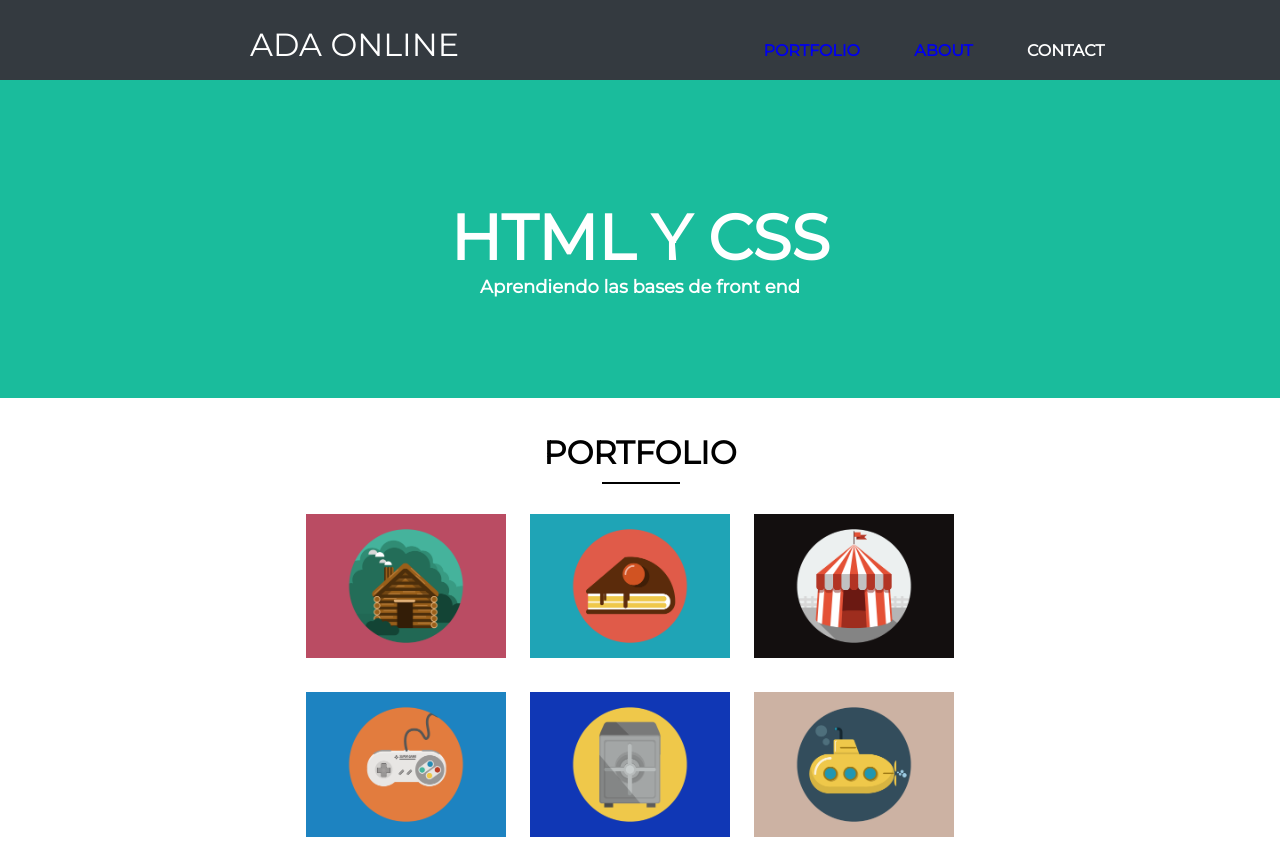
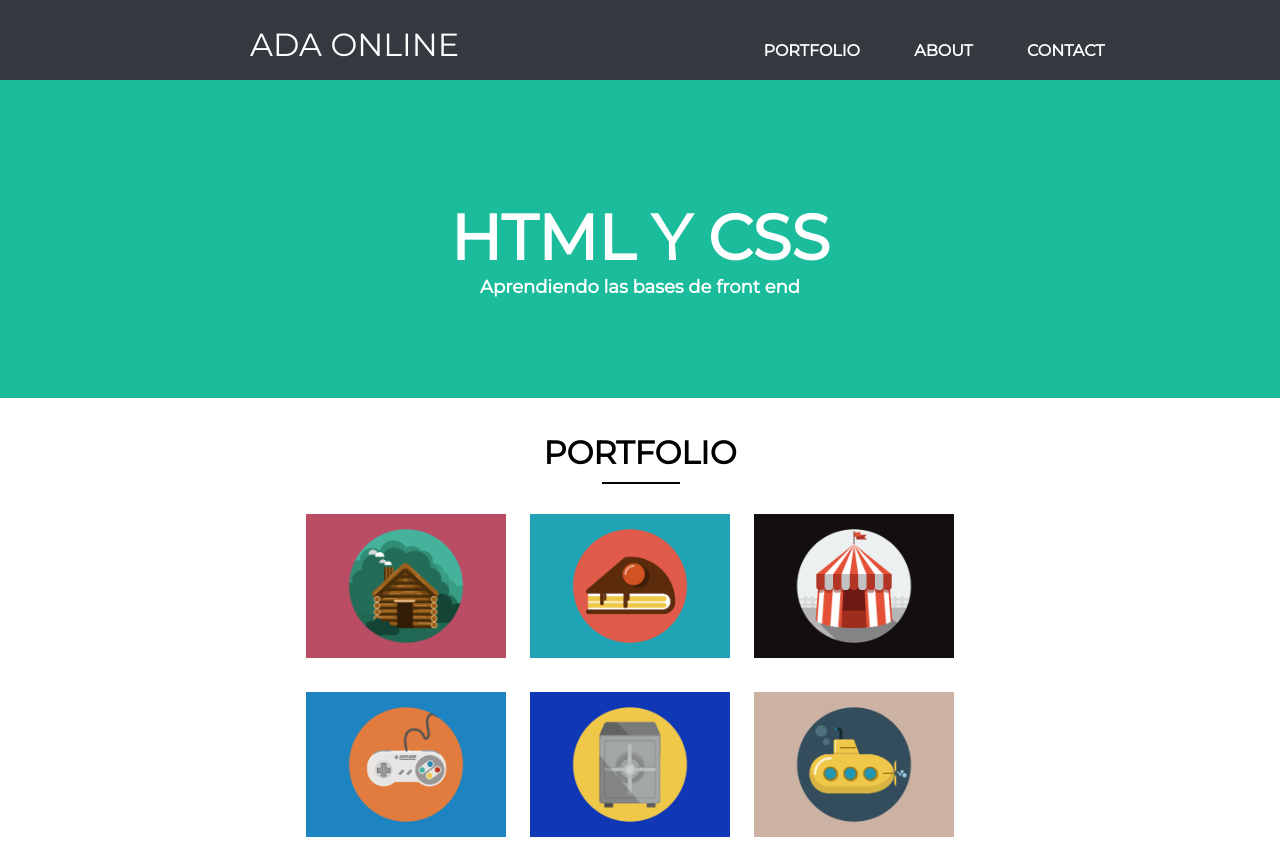
Before and after one commit to nsdonato/ADAC8_Tarea_Portfolio, a plain HTML site: page ejercicio.html in a window 1280 px wide. Shown: the top 844 px of the page. Drawn offline with Linux system fonts and the light colour scheme.

Commit message:
links blancos

```diff
--- a/css/style.css
+++ b/css/style.css
@@ -134,9 +134,7 @@ img {
   width: 45%;
 }
 
-a{
+a, a:visited{
   text-decoration: none;
-}
-a:visited{
   color: #ffffff;
 }
```
